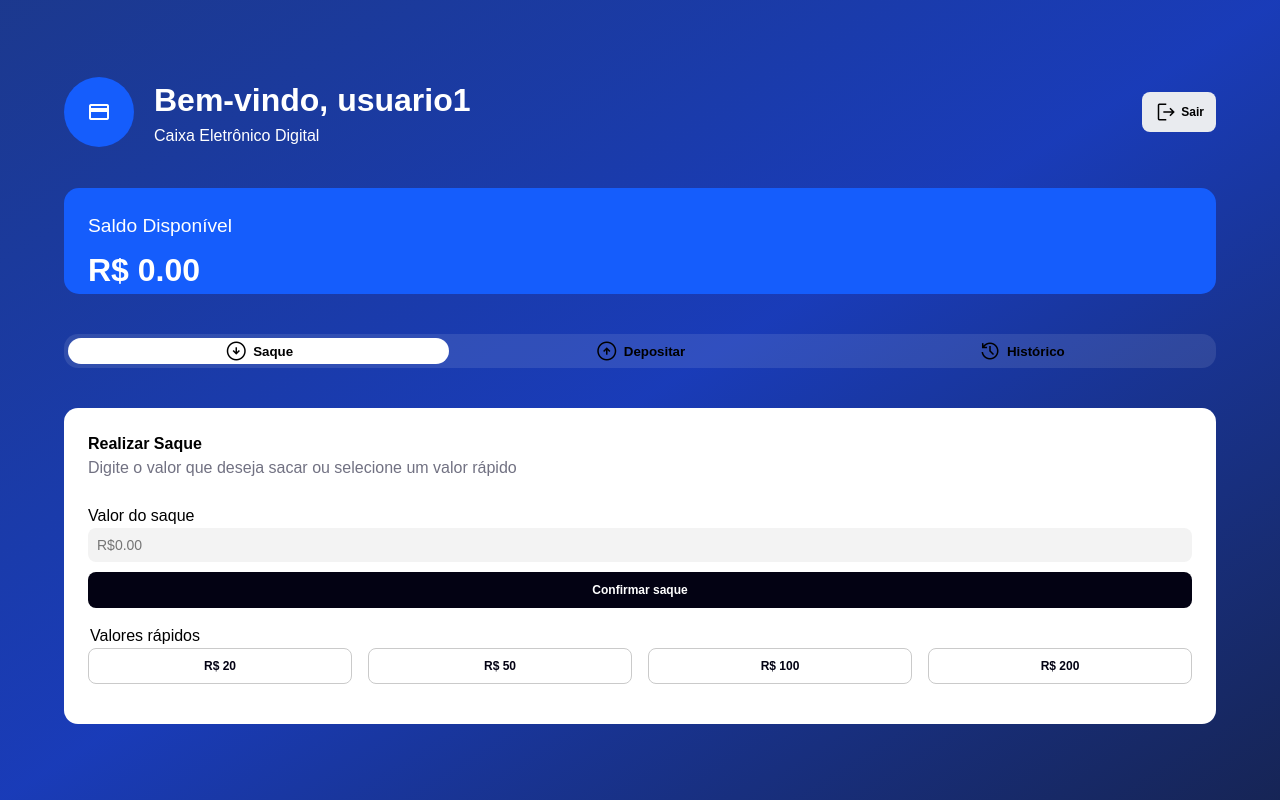
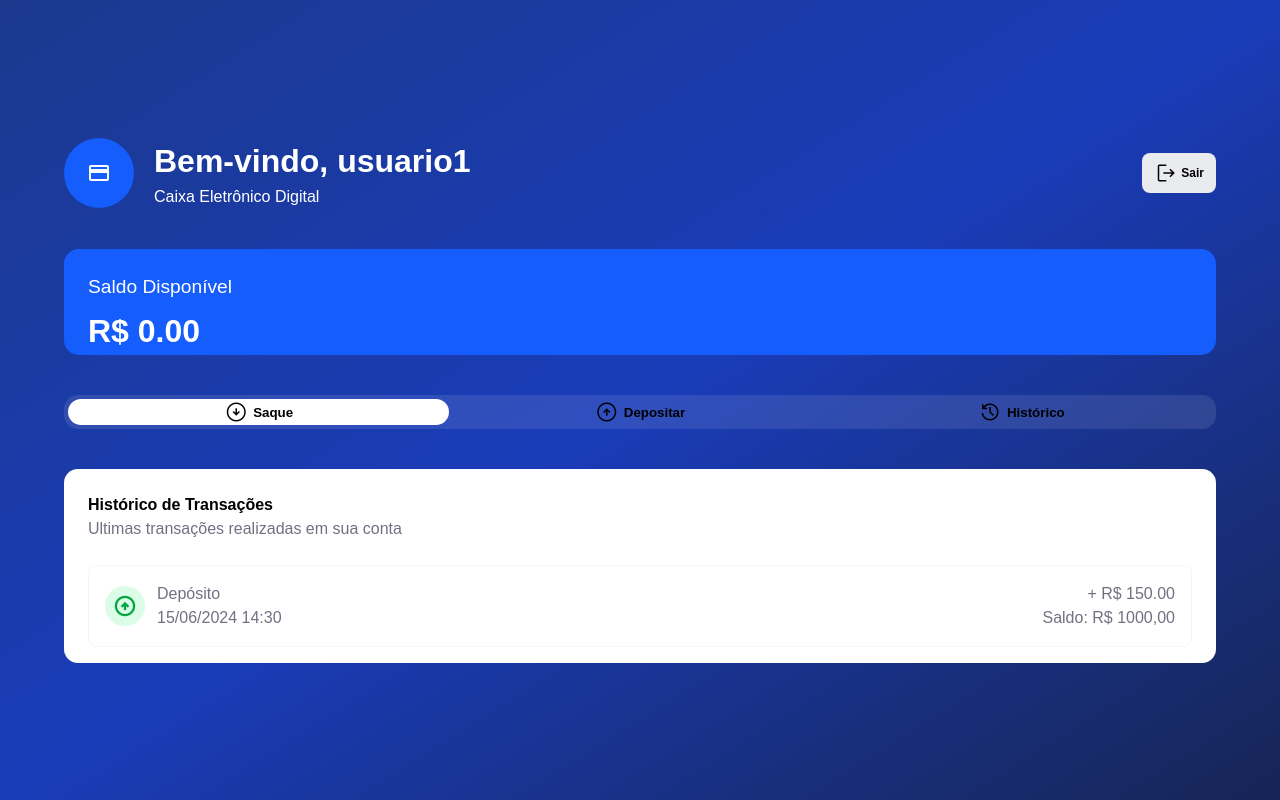
Before and after one commit to Jairnunes1/caixaeletronicodigital, a plain HTML site: page digital-atm/frontend/app/dashboard.html in a window 1280 px wide. Drawn offline with nearby package versions, Linux system fonts and the light colour scheme.

Commit message:
componentes do panel history adicionado

```diff
--- a/digital-atm/frontend/app/dashboard.html
+++ b/digital-atm/frontend/app/dashboard.html
@@ -24,7 +24,7 @@
         <header class="header-db">
             <div class="left">
                 <div class="login circle">
-                <span class="material-symbols-outlined icon-logo">
+                    <span class="material-symbols-outlined icon-logo" aria-hidden="true">
                         credit_card
                     </span>
                 </div>
@@ -37,7 +37,7 @@
             <div class="right">
 
                 <button class="button exit" aria-label="Sair">
-                    <span class="material-symbols-outlined interactive-icon">
+                    <span class="material-symbols-outlined interactive-icon" aria-hidden="true">
                         logout
                     </span>
                     Sair
@@ -50,41 +50,33 @@
         </section>
         <nav class="dashboard-actions">
             <button data-target="withdraw" class="nav-active">
-                <span class="material-symbols-outlined interactive-icon">
+                <span class="material-symbols-outlined interactive-icon" aria-hidden="true">
                     arrow_circle_down
                 </span>Saque
             </button>
             <button data-target="deposit">
-                <span class="material-symbols-outlined interactive-icon">
+                <span class="material-symbols-outlined interactive-icon" aria-hidden="true">
                     arrow_circle_up
                 </span>Depositar
             </button>
             <button data-target="history">
-                <span class="material-symbols-outlined interactive-icon">
+                <span class="material-symbols-outlined interactive-icon" aria-hidden="true">
                     history
                 </span>Histórico
             </button>
         </nav>
-        <section id="withdraw" class="panel active">
+        <section id="withdraw" class="panel">
 
             <h2>Realizar Saque</h2>
 
-    <p class="withdraw-description">
+            <p class="withdraw-description panel-description">
                 Digite o valor que deseja sacar ou selecione um valor rápido
             </p>
 
             <form class="withdraw-form">
 
                 <label for="withdraw-value">Valor do saque</label>
-        <input
-            class="input-style"
-            type="number"
-            id="withdraw-value"
-            name="withdraw-value"
-            min="1"
-            step="10"
-            placeholder="R$0.00"
-        />
+                <input class="input-style" type="number" id="withdraw-value" name="withdraw-value" min="1" step="10" placeholder="R$0.00" />
                 <button type="submit" class="button primary">Confirmar saque</button>
 
                 <fieldset class="quick-values">
@@ -105,18 +97,10 @@
 
         <section id="deposit" class="panel">
             <h2>Realizar Depósito</h2>
-            <p>Digite o valor que deseja depositar em sua conta</p>
+            <p class="panel-description">Digite o valor que deseja depositar em sua conta</p>
             <form class="deposit-form">
                 <label for="deposit-value">Valor do depósito</label>
-                <input
-                    class="input-style"
-                    type="number"
-                    id="deposit-value"
-                    name="deposit-value"
-                    min="1"
-                    step="10"
-                    placeholder="R$0.00"
-                />
+                <input class="input-style" type="number" id="deposit-value" name="deposit-value" min="1" step="10" placeholder="R$0.00" />
                 <button type="submit" class="button primary">Confirmar depósito</button>
             </form>
             <fieldset class="quick-values">
@@ -129,11 +113,37 @@
 
             </fieldset>
         </section>
-        <section id="history" class="panel">
+        <section id="history" class="panel active">
             <h2>Histórico de Transações</h2>
-            <p>Ultimas transações realizadas em sua conta</p>
+            <p class="panel-description">Ultimas transações realizadas em sua conta</p>
             <ul class="transaction-history">
-                <li>Nenhuma transação realizada</li>
+                <!-- <li>Nenhuma transação realizada</li> -->
+                <li class="transaction-deposit">
+                    <div class="transaction-info">
+                        <div class="transaction-header">
+                            <span class="material-symbols-outlined transaction-icon deposit-icon" aria-hidden="true">
+                                arrow_circle_up
+                            </span>
+                            <div class="transaction-details">
+                                <p class="transaction-type">Depósito</p>
+                                <p class="transaction-date">15/06/2024 14:30</p>
+                            </div>
+                        </div>
+                        <div class="transaction-values">
+                            <p class="transaction-amount deposit-amount">+ R$ 150.00</p>
+                            <p class="">Saldo: R$ 1000,00</p>
+                        </div>
+                    </div>
+                </li>
+                <!-- <li class="transaction-withdraw">
+                    <div>
+                        <span class="material-symbols-outlined transaction-icon deposit-icon">
+                            arrow_circle_up
+                        </span>
+                        <p class="transaction-type">Depósito</p>
+                        <p class="transaction-date">15/06/2024 14:30</p>
+                    </div>
+                </li> -->
         </section>
     </main>
     <script src="./js/dashboard.js"></script>
--- a/digital-atm/frontend/app/style/layout.css
+++ b/digital-atm/frontend/app/style/layout.css
@@ -60,7 +60,7 @@ main{
 }
 /* Withdraw Section */
 
-.panel p{
+.panel-description{
     margin-bottom: 24px;
 }
 .panel form{
@@ -87,12 +87,52 @@ main{
 
 
 /* History Section */
-.transaction-history{
+/* .transaction-history{
     display: grid;
     justify-content: center;
     text-align: center;
     padding: 32px 0;
+} */
+
+.transaction-info{
+    display: flex;
+    justify-content: space-between;
+    padding: 16px;
+    margin-bottom: 16px;
+    border: 1px solid #F5F5F5;
+    border-radius: 8px;
 }
+.transaction-details{
+    display: flex;
+    flex-direction: column;
+}
+.transaction-header{
+    display: flex;
+    align-items: center;
+    gap: 12px;
+ }
+ .transaction-header span{
+    display: flex;
+    font-size: 1.5rem;
+    font-weight: 500;
+    color: oklch(62.7% 0.194 149.214);
+    background-color: oklch(96.2% 0.044 156.743);
+    width: 40px;
+    height: 40px;
+    justify-content: center;
+    align-items: center;
+    border-radius: 50%;
+}
+.transaction-values{
+    text-align: end;
+}
+
+
+
+
+
+
+
 
 /* @media (max-width: 1152px) {
     main {
```
Lines whose indentation alone changed are shown as unchanged.
